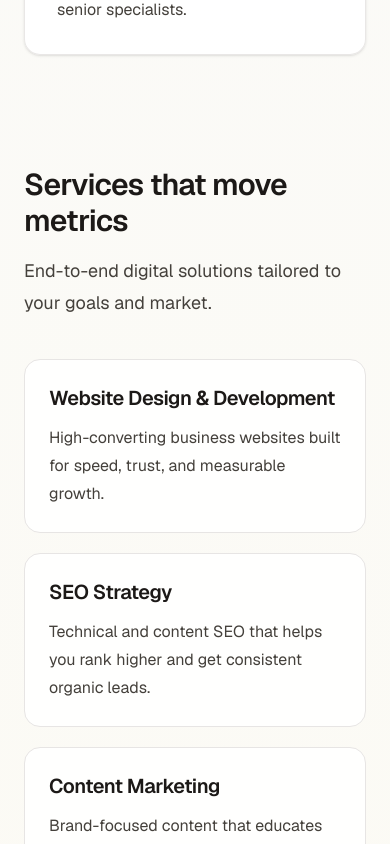
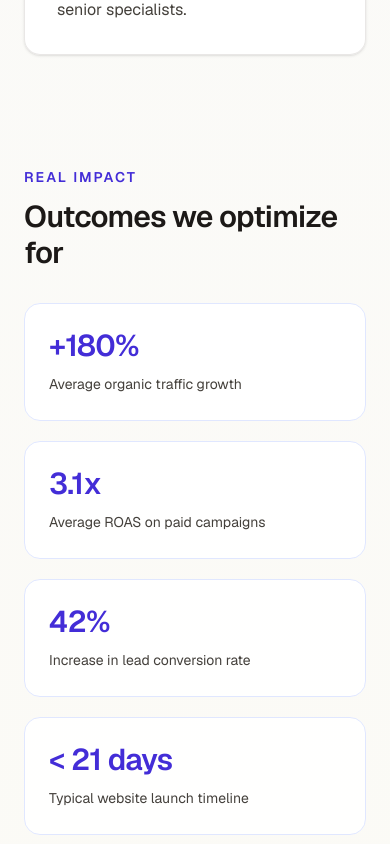
Before and after one commit to kakashi8963/evitra-website, a Next.js app: page / in a window 390 px wide. Shown: the part 900-1744 px from the top of the page. Built offline with nearby package versions, Linux system fonts and the light colour scheme.

Commit message:
Add customer success stories section

```diff
--- a/src/app/globals.css
+++ b/src/app/globals.css
@@ -20,6 +20,10 @@ body {
 
 html {
   scroll-behavior: smooth;
+}
+
+section {
+  scroll-margin-top: 84px;
 }
 
 .gradient-text {
@@ -46,6 +50,18 @@ html {
   transform: translateY(-6px);
   box-shadow: 0 14px 34px rgb(15 23 42 / 0.08);
   border-color: rgb(186 230 253);
+}
+
+.section-reveal {
+  opacity: 1;
+}
+
+.stagger-item {
+  opacity: 1;
+}
+
+.animated-gradient {
+  background-size: 180% 180%;
 }
 
 @media (prefers-reduced-motion: no-preference) {
@@ -80,6 +96,18 @@ html {
     }
   }
 
+  @keyframes gradientShift {
+    0% {
+      background-position: 0% 50%;
+    }
+    50% {
+      background-position: 100% 50%;
+    }
+    100% {
+      background-position: 0% 50%;
+    }
+  }
+
   .animate-fade-up {
     animation: fadeUp 700ms ease both;
   }
@@ -95,4 +123,13 @@ html {
   .pulse-glow {
     animation: pulseGlow 2.8s ease-in-out infinite;
   }
+
+  .section-reveal,
+  .stagger-item {
+    animation: fadeUp 700ms ease both;
+  }
+
+  .animated-gradient {
+    animation: gradientShift 9s ease infinite;
+  }
 }
--- a/src/app/page.tsx
+++ b/src/app/page.tsx
@@ -28,6 +28,43 @@ const testimonials = [
     name: "Mitch Langer",
     role: "Founder, Alliance Pest Control",
     url: "https://alliancepestsolutions.com.au/",
+  },
+];
+
+const impactStats = [
+  {
+    value: "+180%",
+    label: "Average organic traffic growth",
+  },
+  {
+    value: "3.1x",
+    label: "Average ROAS on paid campaigns",
+  },
+  {
+    value: "42%",
+    label: "Increase in lead conversion rate",
+  },
+  {
+    value: "< 21 days",
+    label: "Typical website launch timeline",
+  },
+];
+
+const faqs = [
+  {
+    question: "How quickly can we start?",
+    answer:
+      "Most projects begin within a week after our strategy call and scope finalization.",
+  },
+  {
+    question: "Do you offer complete digital execution?",
+    answer:
+      "Yes. We handle website, SEO, content, and ads as one integrated growth system.",
+  },
+  {
+    question: "Will we get regular performance updates?",
+    answer:
+      "Absolutely. You get clear reporting with insights, priorities, and next actions every cycle.",
   },
 ];
 
@@ -72,6 +109,7 @@ export default function Home() {
           </div>
           <nav className="hidden items-center gap-6 md:flex">
             <a href="#services" className="text-sm font-medium text-stone-600 transition hover:text-indigo-700">Services</a>
+            <a href="#results" className="text-sm font-medium text-stone-600 transition hover:text-indigo-700">Results</a>
             <a href="#process" className="text-sm font-medium text-stone-600 transition hover:text-indigo-700">Process</a>
             <a href="#testimonials" className="text-sm font-medium text-stone-600 transition hover:text-indigo-700">Success Stories</a>
             <a
@@ -91,7 +129,7 @@ export default function Home() {
       </header>
 
       <main>
-        <section className="relative mx-auto grid w-full max-w-6xl gap-12 overflow-hidden px-6 py-20 lg:grid-cols-2 lg:items-center lg:px-8 lg:py-28">
+        <section className="section-reveal relative mx-auto grid w-full max-w-6xl gap-12 overflow-hidden px-6 py-20 lg:grid-cols-2 lg:items-center lg:px-8 lg:py-28">
           <div className="hero-orb -right-20 -top-24 hidden sm:block" />
           <div className="hero-orb -left-16 bottom-0 hidden bg-amber-200/45 sm:block" />
           <div className="relative z-10 animate-fade-up">
@@ -132,7 +170,30 @@ export default function Home() {
           </div>
         </section>
 
-        <section id="services" className="mx-auto w-full max-w-6xl px-6 py-8 lg:px-8 lg:py-12">
+        <section id="results" className="section-reveal mx-auto w-full max-w-6xl px-6 py-8 lg:px-8 lg:py-12">
+          <div className="mb-8 max-w-2xl">
+            <p className="mb-3 text-sm font-semibold uppercase tracking-[0.14em] text-indigo-700">
+              Real Impact
+            </p>
+            <h2 className="text-3xl font-semibold tracking-tight sm:text-4xl">
+              Outcomes we optimize for
+            </h2>
+          </div>
+          <div className="grid gap-5 sm:grid-cols-2 lg:grid-cols-4">
+            {impactStats.map((stat, index) => (
+              <article
+                key={stat.label}
+                className="card-lift stagger-item rounded-2xl border border-indigo-100 bg-white/90 p-6"
+                style={{ animationDelay: `${index * 90}ms` }}
+              >
+                <p className="text-3xl font-semibold tracking-tight text-indigo-700">{stat.value}</p>
+                <p className="mt-2 text-sm leading-6 text-stone-700">{stat.label}</p>
+              </article>
+            ))}
+          </div>
+        </section>
+
+        <section id="services" className="section-reveal mx-auto w-full max-w-6xl px-6 py-8 lg:px-8 lg:py-12">
           <div className="max-w-2xl">
             <h2 className="text-3xl font-semibold tracking-tight sm:text-4xl">
               Services that move metrics
@@ -142,10 +203,11 @@ export default function Home() {
             </p>
           </div>
           <div className="mt-10 grid gap-5 sm:grid-cols-2">
-            {services.map((service) => (
+            {services.map((service, index) => (
               <article
                 key={service.title}
-                className="card-lift rounded-2xl border border-stone-200 bg-white/90 p-6"
+                className="card-lift stagger-item rounded-2xl border border-stone-200 bg-white/90 p-6"
+                style={{ animationDelay: `${index * 100}ms` }}
               >
                 <h3 className="text-xl font-semibold tracking-tight text-stone-900">
                   {service.title}
@@ -156,23 +218,23 @@ export default function Home() {
           </div>
         </section>
 
-        <section id="process" className="mx-auto w-full max-w-6xl px-6 py-14 lg:px-8 lg:py-20">
+        <section id="process" className="section-reveal mx-auto w-full max-w-6xl px-6 py-14 lg:px-8 lg:py-20">
           <div className="rounded-3xl border border-indigo-100 bg-gradient-to-br from-white to-indigo-50/50 p-8 sm:p-10">
             <h2 className="text-3xl font-semibold tracking-tight sm:text-4xl">
               Simple process, serious results
             </h2>
             <div className="mt-8 grid gap-6 sm:grid-cols-3">
-              <div>
+              <div className="card-lift rounded-2xl border border-transparent p-4 transition hover:border-indigo-100 hover:bg-white/70">
                 <p className="text-sm font-semibold text-stone-500">Step 01</p>
                 <p className="mt-2 text-lg font-semibold">Audit & Strategy</p>
                 <p className="mt-2 text-stone-700">We map your goals, funnel, and opportunities.</p>
               </div>
-              <div>
+              <div className="card-lift rounded-2xl border border-transparent p-4 transition hover:border-indigo-100 hover:bg-white/70">
                 <p className="text-sm font-semibold text-stone-500">Step 02</p>
                 <p className="mt-2 text-lg font-semibold">Build & Launch</p>
                 <p className="mt-2 text-stone-700">Execution across web, SEO, content, and ads.</p>
               </div>
-              <div>
+              <div className="card-lift rounded-2xl border border-transparent p-4 transition hover:border-indigo-100 hover:bg-white/70">
                 <p className="text-sm font-semibold text-stone-500">Step 03</p>
                 <p className="mt-2 text-lg font-semibold">Optimize & Scale</p>
                 <p className="mt-2 text-stone-700">Continuous improvement backed by real data.</p>
@@ -181,7 +243,7 @@ export default function Home() {
           </div>
         </section>
 
-        <section id="testimonials" className="mx-auto w-full max-w-6xl px-6 py-14 lg:px-8 lg:py-20">
+        <section id="testimonials" className="section-reveal mx-auto w-full max-w-6xl px-6 py-14 lg:px-8 lg:py-20">
           <div className="max-w-2xl">
             <p className="mb-3 text-sm font-semibold uppercase tracking-[0.14em] text-indigo-700">
               Customer Success Stories
@@ -194,10 +256,11 @@ export default function Home() {
             </p>
           </div>
           <div className="mt-10 grid gap-5 sm:grid-cols-2">
-            {testimonials.map((t) => (
+            {testimonials.map((t, index) => (
               <blockquote
                 key={t.name}
-                className="card-lift flex flex-col justify-between rounded-2xl border border-stone-200 bg-white/95 p-6"
+                className="card-lift stagger-item flex flex-col justify-between rounded-2xl border border-stone-200 bg-white/95 p-6"
+                style={{ animationDelay: `${index * 120}ms` }}
               >
                 <p className="leading-7 text-stone-700">&ldquo;{t.quote}&rdquo;</p>
                 <footer className="mt-5 flex items-center justify-between">
@@ -219,8 +282,33 @@ export default function Home() {
           </div>
         </section>
 
-        <section id="contact" className="mx-auto w-full max-w-6xl px-6 pb-24 lg:px-8">
-          <div className="rounded-3xl bg-gradient-to-r from-stone-900 via-indigo-900 to-sky-900 px-8 py-12 text-white sm:px-10">
+        <section className="section-reveal mx-auto w-full max-w-6xl px-6 py-6 lg:px-8 lg:py-10">
+          <div className="rounded-3xl border border-stone-200 bg-white/85 p-8 sm:p-10">
+            <div className="max-w-2xl">
+              <p className="mb-3 text-sm font-semibold uppercase tracking-[0.14em] text-indigo-700">
+                Frequently Asked Questions
+              </p>
+              <h2 className="text-3xl font-semibold tracking-tight sm:text-4xl">
+                Everything you need to know
+              </h2>
+            </div>
+            <div className="mt-8 grid gap-5 sm:grid-cols-3">
+              {faqs.map((faq, index) => (
+                <article
+                  key={faq.question}
+                  className="card-lift stagger-item rounded-2xl border border-stone-200 bg-white p-5"
+                  style={{ animationDelay: `${index * 100}ms` }}
+                >
+                  <h3 className="text-base font-semibold tracking-tight text-stone-900">{faq.question}</h3>
+                  <p className="mt-3 text-sm leading-7 text-stone-700">{faq.answer}</p>
+                </article>
+              ))}
+            </div>
+          </div>
+        </section>
+
+        <section id="contact" className="section-reveal mx-auto w-full max-w-6xl px-6 pb-24 lg:px-8">
+          <div className="animated-gradient rounded-3xl bg-gradient-to-r from-stone-900 via-indigo-900 to-sky-900 px-8 py-12 text-white sm:px-10">
             <h2 className="text-3xl font-semibold tracking-tight sm:text-4xl">
               Ready to grow with Evitra Digital?
             </h2>
```
